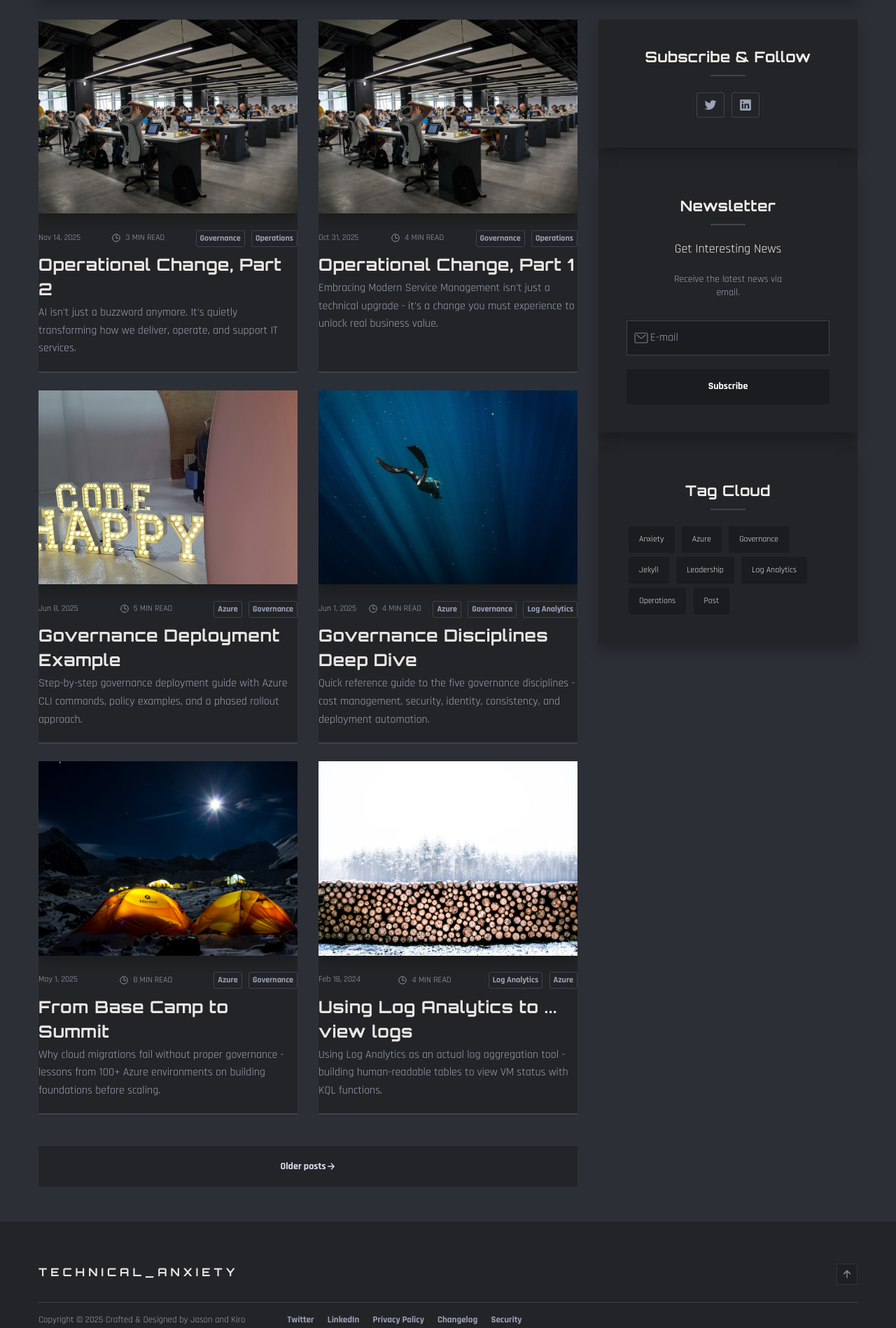
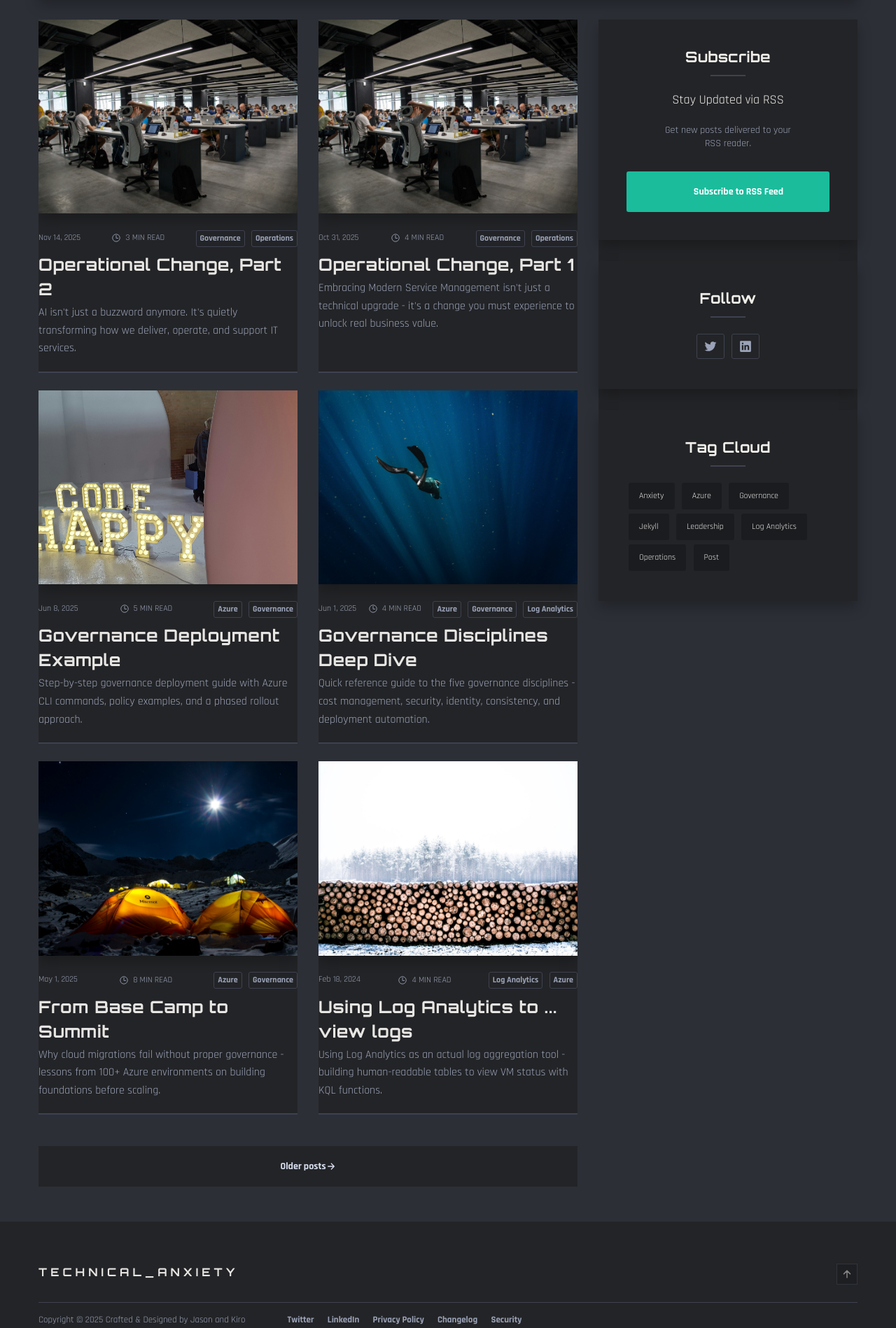
Before and after one commit to technicalanxiety/technicalanxiety.github.io, a Jekyll site: the page built from index.html, in a window 1280 px wide. Shown: the part 1716-3614 px from the top of the page at 70% size. Built offline with Jekyll 4.4.1, drawn with Linux system fonts in a browser that asks for light colours; nearby versions of some CDN libraries; the list of posts is cut into pages by our own code.

Commit message:
Replace newsletter with RSS feed subscription widget

```diff
--- a/_includes/sidebar.html
+++ b/_includes/sidebar.html
@@ -23,8 +23,18 @@
   {% else %}
   {% endif %}
 
+  <div class="widget widget-rss">
+    <h3 class="widget-title">Subscribe</h3>
+    <div class="rss-subtitle">Stay Updated via RSS</div>
+    <div class="rss-text">Get new posts delivered to your RSS reader.</div>
+    <a href="{{ site.baseurl }}/feed.xml" class="rss-button" aria-label="Subscribe via RSS">
+      <ion-icon name="rss-outline"></ion-icon>
+      Subscribe to RSS Feed
+    </a>
+  </div>
+
   <div class="widget widget-social">
-    <h3 class="widget-title">Subscribe & Follow</h3>
+    <h3 class="widget-title">Follow</h3>
     <ul class="social-profiles list-reset">
       {% if site.twitter_url %}
       <li class="social-profiles-item">
@@ -38,23 +48,6 @@
       </li>
       {% endif %}
     </ul>
-  </div>
-
-  <div class="widget widget-newsletter">
-    <h3 class="widget-title">Newsletter</h3>
-    <div class="newsletter-subtitle">Get Interesting News</div>
-    <div class="newsletter-text">Receive the latest news via email.</div>
-    <form class="c-newsletter-form validate" action="{% if site.mailchimp %}//{{site.mailchimp}}{% else %}#{% endif %}" method="POST"
-      id="mc-embedded-subscribe-form" name="mc-embedded-subscribe-form" target="_blank" novalidate>
-      <div class="newsletter-group">
-        <div class="newsletter-group-top">
-          <label class="screen-reader-text" for="mce-EMAIL">Email address</label>
-          <ion-icon name="mail-outline" class="email-icon"></ion-icon>
-          <input class="newsletter-email required email" id="mce-EMAIL" type="text" name="EMAIL" placeholder="E-mail">
-        </div>
-        <input class="newsletter-button" id="mc-embedded-subscribe" type="submit" name="subscribe" value="Subscribe">
-      </div>
-    </form>
   </div>
 
   {% if site.instafeed == true %}
--- a/_sass/3-modules/_sidebar.scss
+++ b/_sass/3-modules/_sidebar.scss
@@ -176,59 +176,47 @@
   }
 }
 
-// Newsletter Widget
-.widget-newsletter {
+// RSS Widget
+.widget-rss {
   text-align: center;
-  .newsletter-subtitle {
+
+  .rss-subtitle {
     margin-bottom: 20px;
     font-size: 18px;
     color: var(--text-heading);
   }
-  .newsletter-text {
-    max-width: 170px;
+
+  .rss-text {
+    max-width: 200px;
     margin: 0 auto 30px;
     font-size: 14px;
     line-height: 19px;
     color: var(--text-secondary);
   }
-  .newsletter-group-top {
-    position: relative;
-  }
-  .email-icon {
-    position: absolute;
-    top: 50%;
-    left: 10px;
-    font-size: 22px;
-    transform: translateY(-50%);
-    color: rgba(155, 163, 184, 0.6);
-  }
-  .newsletter-email,
-  .newsletter-button {
+
+  .rss-button {
+    display: inline-flex;
+    align-items: center;
+    justify-content: center;
+    gap: 10px;
     width: 100%;
-    height: 50px;
-    border: none;
-    outline: none;
-  }
-  .newsletter-email {
-    padding: 15px 15px 15px 33px;
-    background: var(--bg-tertiary);
-    color: var(--text-primary);
-    border: 1px solid var(--border-color);
-
-    &::placeholder {
-      color: var(--text-secondary);
-    }
-  }
-  .newsletter-button {
-    margin-top: 20px;
+    padding: 15px 20px;
     font-size: 14px;
     font-weight: 700;
-    cursor: pointer;
     color: var(--white);
-    background: var(--bg-tertiary);
+    background: var(--accent-color);
+    border-radius: $global-radius;
+    text-decoration: none;
     transition: $global-transition;
+
+    ion-icon {
+      font-size: 20px;
+    }
+
     &:hover {
-      background: var(--accent-color);
+      background: var(--link-color-hover);
+      transform: translateY(-2px);
+      box-shadow: 0 4px 12px rgba(26, 188, 156, 0.3);
     }
   }
 }
```
